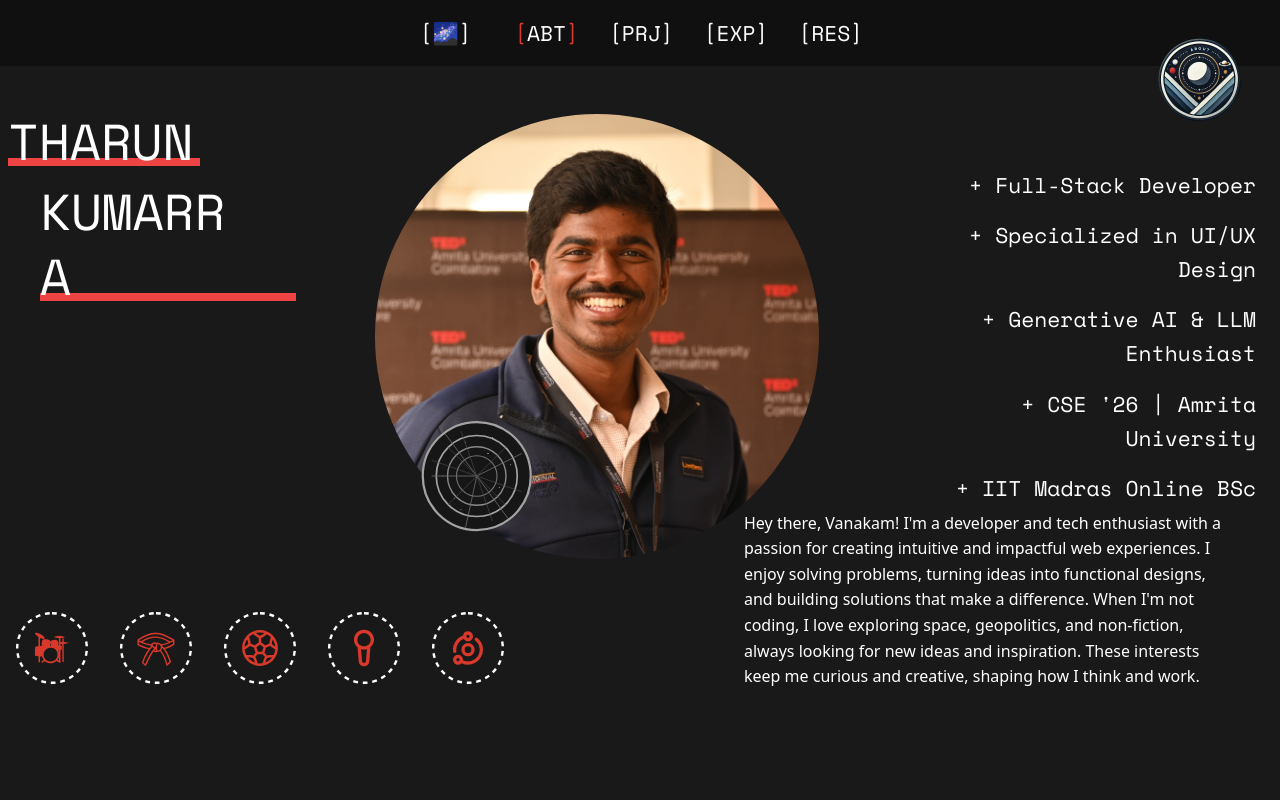
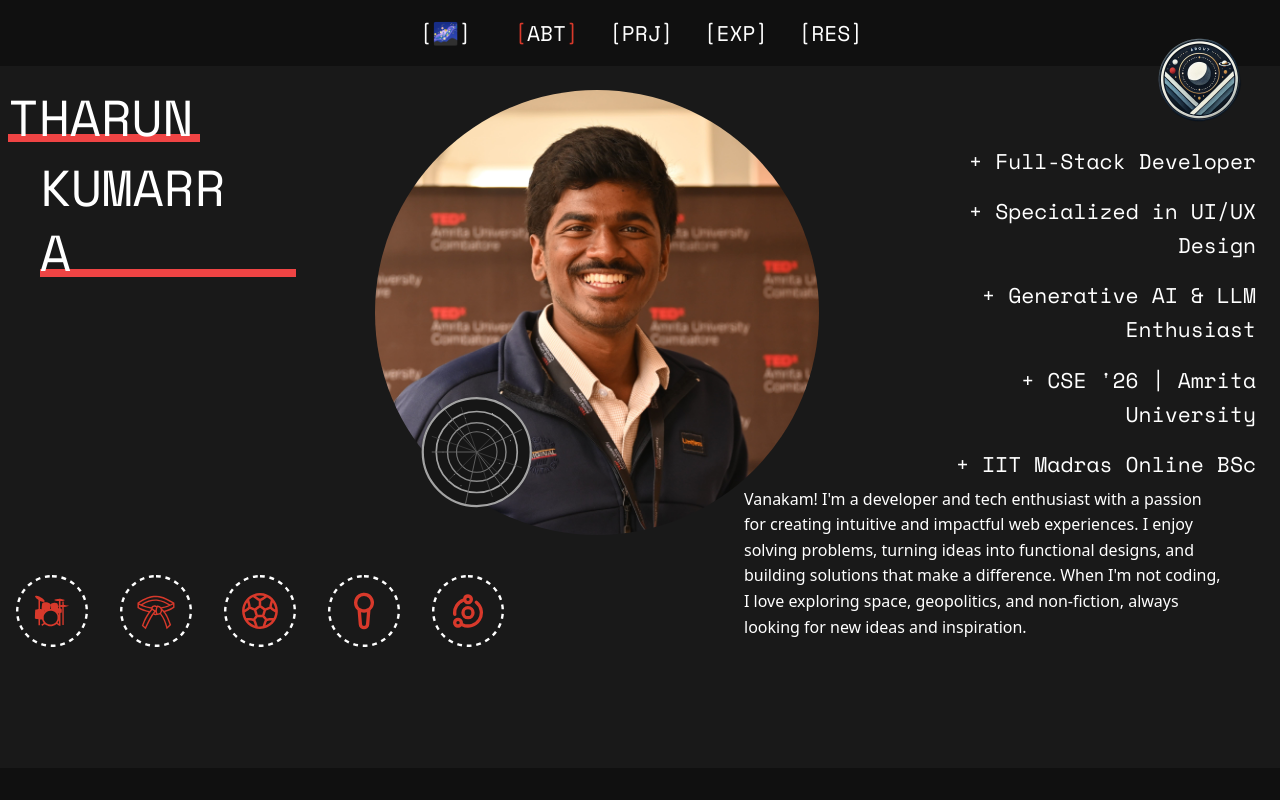
Before and after one commit to TharunKumarrA/Portfolio-v2, a Next.js app: page /about in a window 1280 px wide. Shown: the top 800 px of the page. Built offline with nearby package versions, Linux system fonts and the light colour scheme; a web font is replaced by a local one.

Commit message:
fixed chrome -arc height diff bug

```diff
--- a/src/app/about/page.js
+++ b/src/app/about/page.js
@@ -3,7 +3,7 @@ import AboutMainDiv from "../components/AboutMainDiv";
 
 export default function About() {
   return (
-    <div className="mt-12">
+    <div className="mt-6">
       <AboutMainDiv />
       {/* Responsive Container */}
       <div className="flex flex-col lg:flex-row justify-between mx-4 gap-8 lg:gap-0">
@@ -11,13 +11,12 @@ export default function About() {
         <AboutAttributes />
         {/* Paragraph Section */}
         <div className="relative max-w-[480px] text-p text-justify lg:text-left lg:-top-12 lg:-left-10">
-          Hey there, Vanakam! I&apos;m a developer and tech enthusiast with a
+          Vanakam! I&apos;m a developer and tech enthusiast with a
           passion for creating intuitive and impactful web experiences. I enjoy
           solving problems, turning ideas into functional designs, and building
           solutions that make a difference. When I&apos;m not coding, I love
           exploring space, geopolitics, and non-fiction, always looking for new
-          ideas and inspiration. These interests keep me curious and creative,
-          shaping how I think and work.
+          ideas and inspiration.
         </div>
       </div>
     </div>
--- a/src/app/components/ExpMainDiv.jsx
+++ b/src/app/components/ExpMainDiv.jsx
@@ -16,7 +16,7 @@ const ExpMainDiv = ({ experienceData }) => {
   const currentExp = experienceData[currentIndex];
 
   return (
-    <div className="relative w-full max-w-4xl mx-auto mt-24 lg:mb-52">
+    <div className="relative w-full max-w-4xl mx-auto mt-12 lg:mb-52">
       <div className="flex flex-col lg:flex-row gap-8 lg:gap-16">
         <div className="flex flex-col items-start space-y-8 w-full px-4">
           {/* Mobile Click Prompt */}
```
